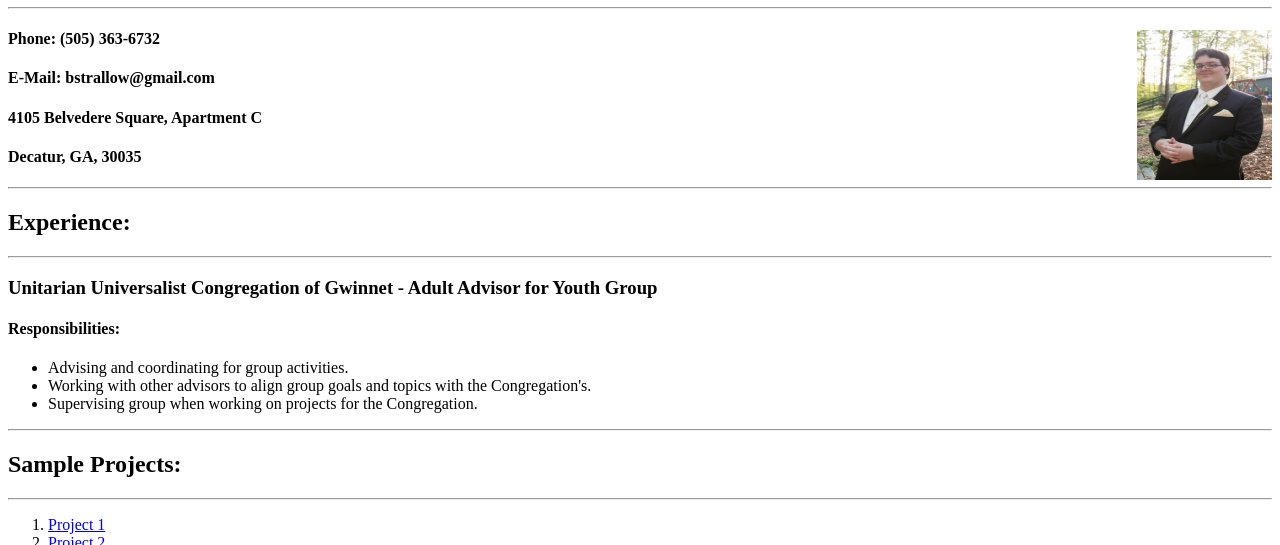
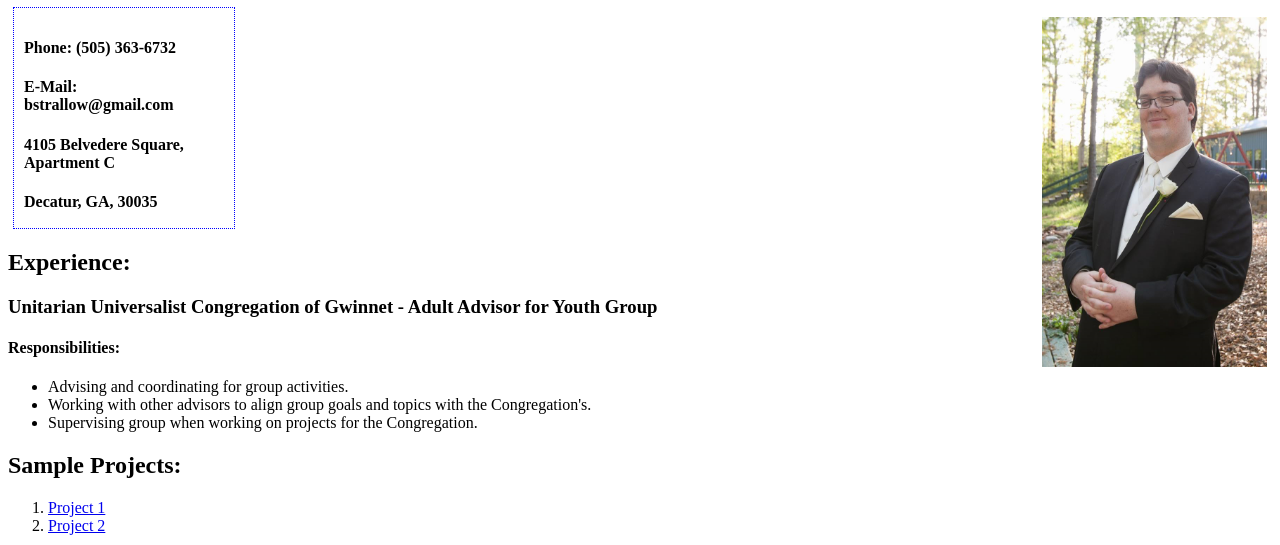
Before and after one commit to bstrallow/ResumeAssignment, a plain HTML site: page index.html in a window 1280 px wide. Shown: the part 73-618 px from the top of the page. Drawn offline with Linux system fonts and the light colour scheme; grey boxes are pictures that could not be loaded.

Commit message:
Did work on resume, mostly modifying the structure to work with css. Starting working on css to place elements on the page.

```diff
--- a/index.html
+++ b/index.html
@@ -1,21 +1,25 @@
 <!DOCTYPE html>
 <html>
     <head>
+        <title>Brendan J Strallow Resume</title>
         <link rel="stylesheet" type="text/css" href="settings.css">
     </head>
     <body>
+        <header>
             <h1>Brendan J Strallow</h1>
-        <hr />
-        <div>
-            <img src="itsme.jpg" align="right" height="150" width="135" />
+        </header>
+        <div class="me">
+            <img src="itsme.jpg" align="right" height="350" width="225" />
+        </div>
+        <div class="contactinfo">
+
             <h4>Phone: (505) 363-6732</h4>
             <h4>E-Mail: bstrallow@gmail.com</h4>
             <h4>4105 Belvedere Square, Apartment C</h4>
             <h4>Decatur, GA, 30035</h4>
         </div>
-        <hr />
+        <div class="experience">
             <h2>Experience:</h2>
-        <hr />
             <h3>Unitarian Universalist Congregation of Gwinnet - Adult Advisor for Youth Group</h3>
             <h4>Responsibilities:</h4>
             <ul>
@@ -23,17 +27,18 @@
                 <li>Working with other advisors to align group goals and topics with the Congregation's.</li>
                 <li>Supervising group when working on projects for the Congregation.</li>
             </ul>
-        <hr />
+        </div>
+        <div class="projects">
             <h2>Sample Projects:</h2>
-        <hr />
             <ol>
                 <li><a href="https://github.com/bstrallow/Example1/blob/master/index.html">Project 1</a></li>
                 <li><a href="https://github.com/bstrallow/Example2/blob/master/index.html">Project 2</a></li>
             </ol>
-
-
+        </div>
+        <footer>
             <a href="https://www.linkedin.com/in/brendan-strallow-7077b044/">
                 <img src="https://content.linkedin.com/content/dam/brand/site/img/logo/logo-hero.png" height="75" width="150" align="right" />
             </a>
+        </footer>
     </body>
 </html>
--- a/settings.css
+++ b/settings.css
@@ -1,3 +1,30 @@
-div {
+.experience {
+
+}
+header {
+
+}
+.contactinfo {
+    width: 200px;
+    height: 200px;
+    border-width: 1px;
+    border-style: dotted;
+    border-color: #0000ff;
+    padding: 10px 10px 10px 10px;
+    margin: 10px 5px 10px 5px;
     text-align="left"
+    float: left;
 }
+.projects {
+
+}
+.me {
+    float: right;
+    width: 300px;
+    height: 500px;
+    margin: 10px 5px 10px 5px;
+
+}
+footer {
+
+}
```
Lines whose indentation alone changed are shown as unchanged.
